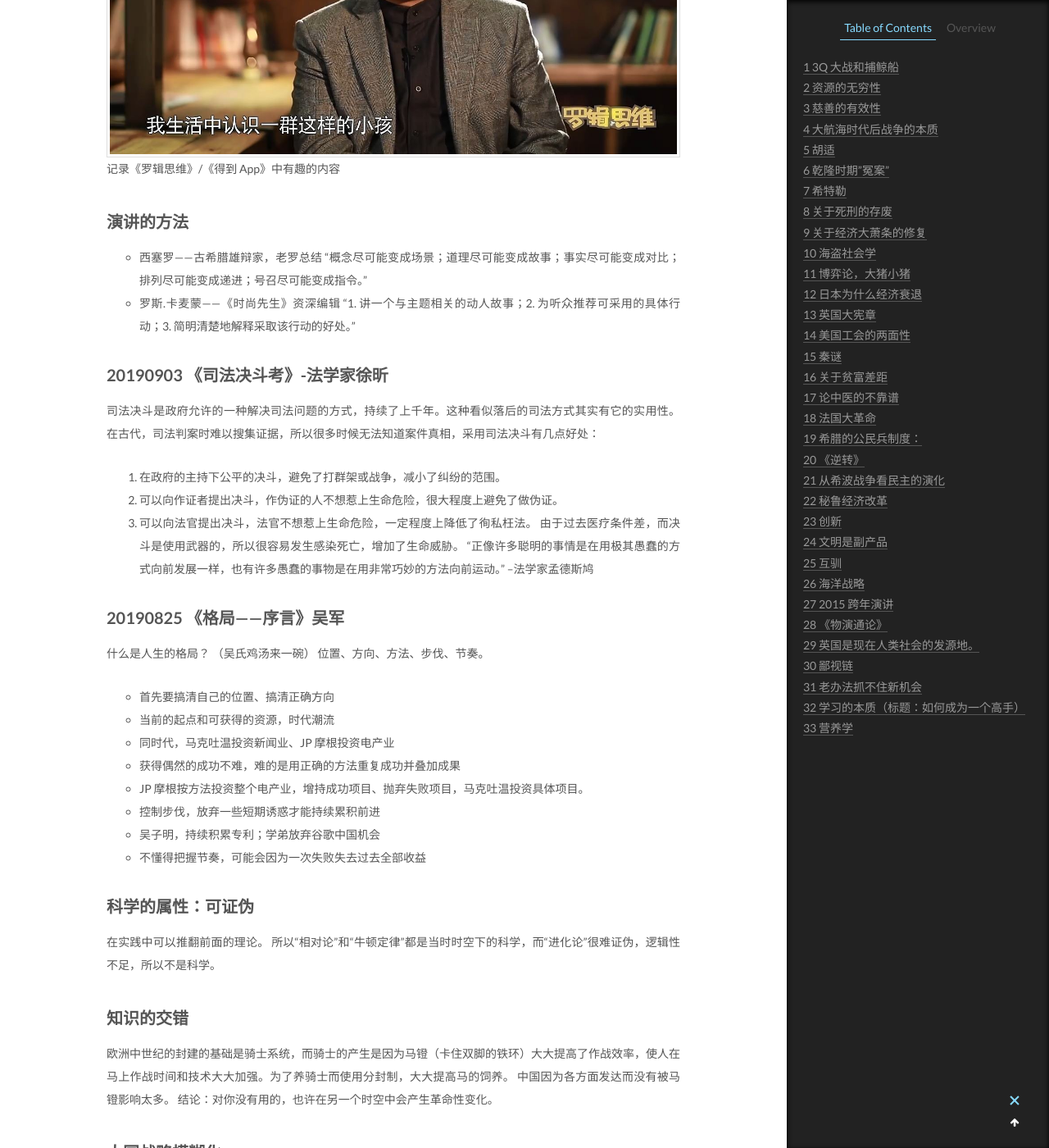
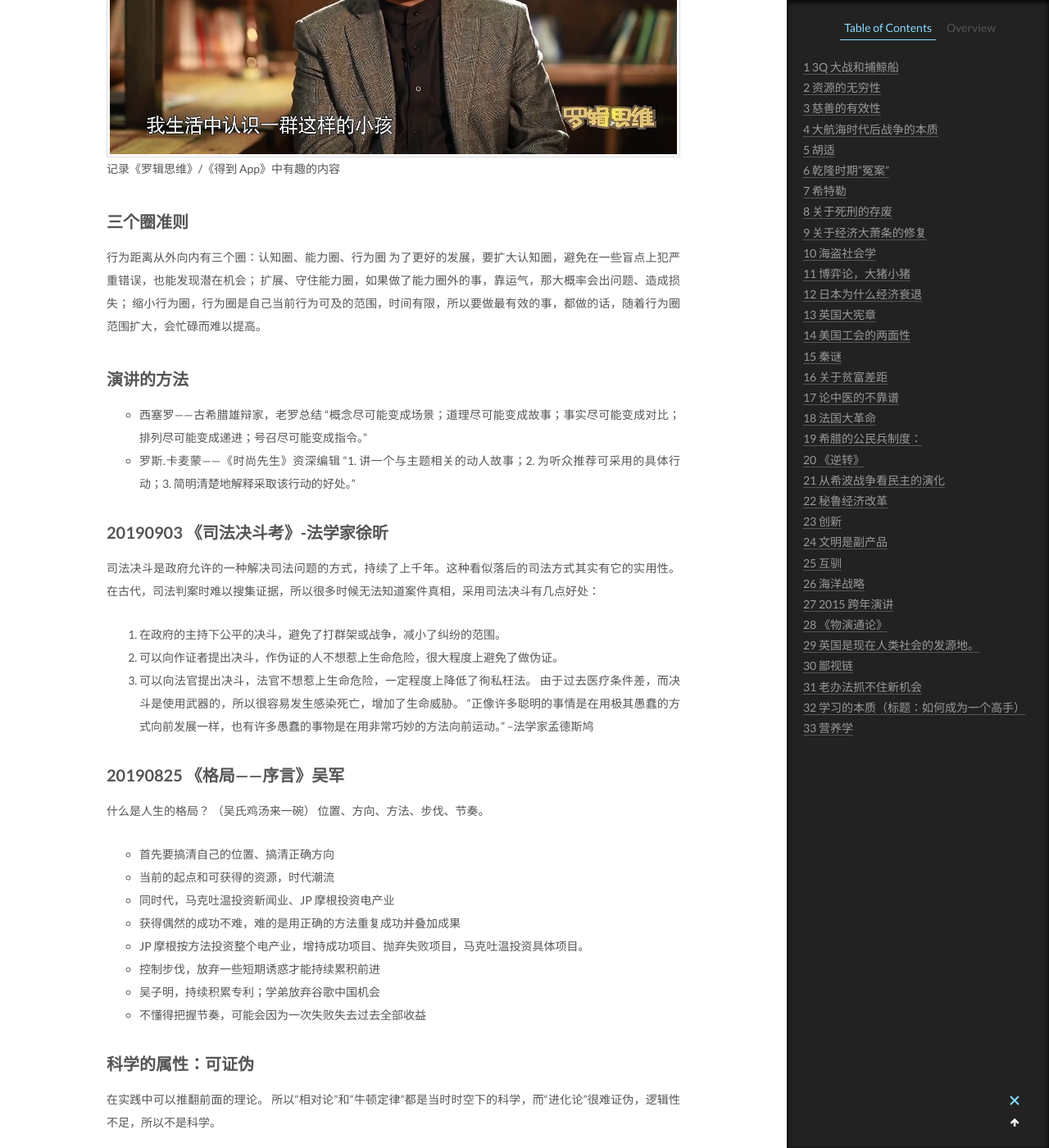
Before and after one commit to CodeHunter2006/CodeHunter2006.github.io, a Jekyll site: the page built from _posts/2014-02-11-Mr_Luo.md, in a window 1280 px wide and 1400 px high, scrolled down 672 px. Shown: the whole window at 82% size. Built offline with Jekyll 4.4.1, drawn with Linux system fonts in a browser that asks for light colours.

Commit message:
Update 2014-02-11-Mr_Luo.md
add contents

```diff
--- a/_posts/2014-02-11-Mr_Luo.md
+++ b/_posts/2014-02-11-Mr_Luo.md
@@ -7,6 +7,12 @@ tags: book
 
 ![罗振宇](/assets/images/2014-02-11-Mr_Luo_1.jpeg)
 记录《罗辑思维》/《得到 App》中有趣的内容
+
+## 三个圈准则
+行为距离从外向内有三个圈：认知圈、能力圈、行为圈
+为了更好的发展，要扩大认知圈，避免在一些盲点上犯严重错误，也能发现潜在机会；
+扩展、守住能力圈，如果做了能力圈外的事，靠运气，那大概率会出问题、造成损失；
+缩小行为圈，行为圈是自己当前行为可及的范围，时间有限，所以要做最有效的事，都做的话，随着行为圈范围扩大，会忙碌而难以提高。
 
 ## 演讲的方法
 
```
